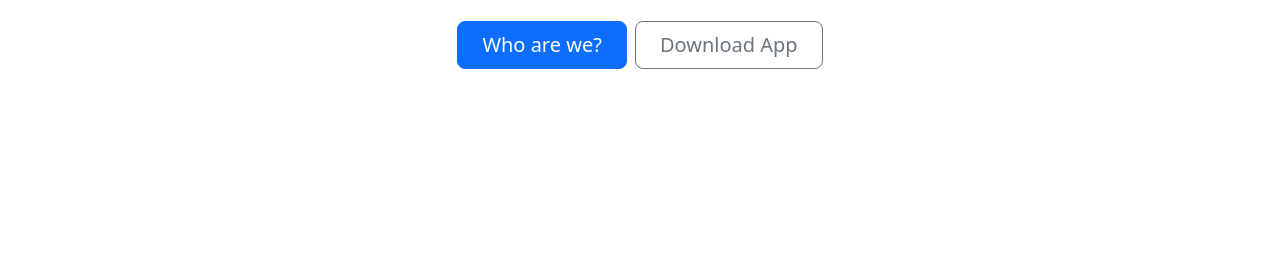
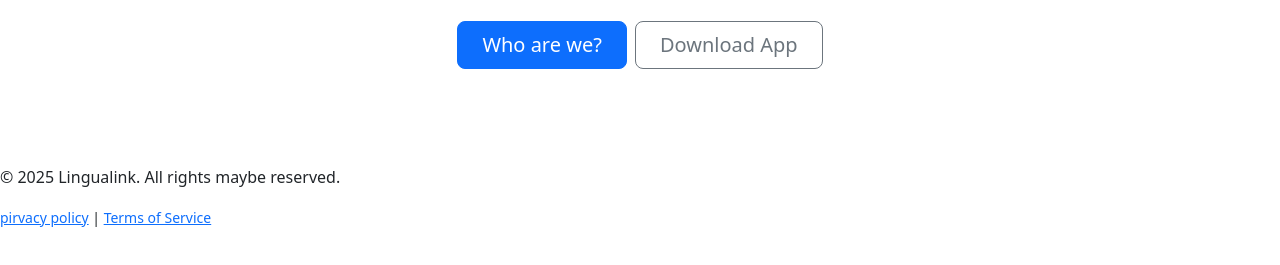
Before and after one commit to Nafiz-Siddique/1800_202530_BBY29, a website built with Vite: page index.html in a window 1280 px wide. Shown: the part 251-516 px from the top of the page. Built offline with nearby package versions, Linux system fonts and the light colour scheme.

Commit message:
their changes

```diff
--- a/index.html
+++ b/index.html
@@ -59,6 +59,15 @@
         </div>
       </div>
     </div>
+    <!--footer section-->
+    <footer class="footer">
+      <p class="footer-text">&copy; 2025 Lingualink. All rights maybe reserved.</p>
+      <!--makinf sub text smaller-->
+        <small class="footer-links">
+        <a href="#">pirvacy policy</a> |
+        <a href="#">Terms of Service</a>
+      </small>
+    </footer>
 
     <!---------------------------------------------->
     <!-- Your own JavaScript functions go here    -->
```
